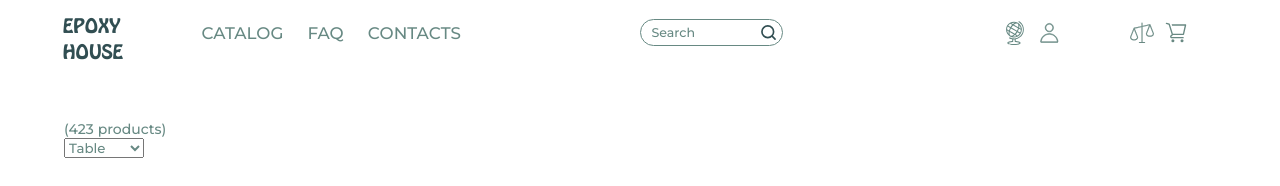
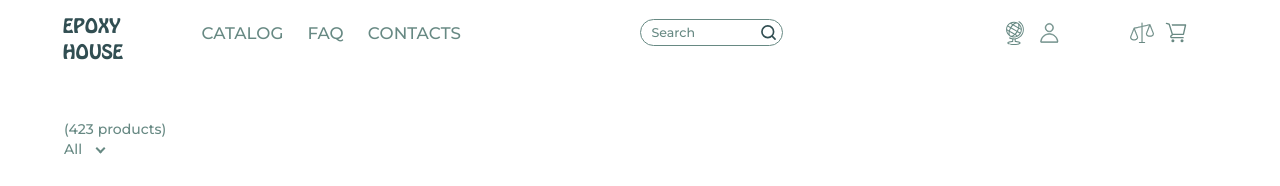
Before and after one commit to Aliques/EpoxyWood, a React (Create React App) app: page /catalog in a window 1280 px wide. Shown: the top 186 px of the page. Built offline with nearby package versions, Linux system fonts and the light colour scheme.

Commit message:
select control

```diff
--- a/src/App.css
+++ b/src/App.css
@@ -5,6 +5,7 @@
   --main-background:#e1e3ee;
   --light-text:#e0e4ee;
   --footer-backgound:#f4fafe;
+  --light-gray: #b2b2b2;
 }
 
 .App{
--- /dev/null
+++ b/src/Components/_controls/Select/Options.tsx
@@ -0,0 +1,18 @@
+import React, { ReactNode } from "react";
+import { useSelectContext } from "./SelectContext";
+import s from "./Select.module.css";
+
+const Option: React.FC<{
+  children: ReactNode | ReactNode[];
+  value: string;
+}> = ({ children, value }) => {
+  const { changeSelectedOption } = useSelectContext();
+
+  return (
+    <li className={s.select_option} onClick={() => changeSelectedOption(value)}>
+      {children}
+    </li>
+  );
+};
+
+export default Option;
--- /dev/null
+++ b/src/Components/_controls/Select/Select.module.css
@@ -0,0 +1,57 @@
+.show_dropdown_options {
+    min-height: 50px;
+    opacity: 1;
+    visibility: visible;
+}
+
+.hide_dropdown_options {
+    min-height: 0;
+    opacity: 0;
+    visibility: hidden;
+}
+
+.select_options {
+    list-style: none;
+    background-color: rgba(232, 232, 232, 0.85);
+    backdrop-filter: blur(5px);
+    line-height: 3em;
+    border-radius: 8px;
+    position: absolute;
+    top: 0;
+    width: 100%;
+    -webkit-box-shadow: 0 0 10px 0px var(--light-gray) inset;
+    -moz-box-shadow: 0 0 10px 0px var(--light-gray) inset;
+    box-shadow: 0 0 10px 0px var(--light-gray) inset;
+    cursor: pointer;
+}
+
+.select_container {
+    position: relative;
+}
+
+.selected_text {
+    padding: 2px 0;
+    cursor: pointer;
+}
+
+.selected_text::after {
+    content: "";
+    width: 5px;
+    height: 5px;
+    margin: 0 0 2px 15px;
+    top: 0;
+    border-top: 2px solid var(--natural-green) !important;
+    border-right: 2px solid var(--natural-green) !important;
+    transform: rotate(135deg);
+    display: inline-block;
+
+}
+
+.select_option:hover {
+    color: var(--dark-green);
+    -moz-transition: .5s;
+    -o-transition: .5s;
+    -webkit-transition: .5s;
+    transition: background-color, color .5s;
+    border-radius: 8px;
+}
--- /dev/null
+++ b/src/Components/_controls/Select/Select.tsx
@@ -0,0 +1,54 @@
+import React, { ReactNode, useState, useRef } from "react";
+import useOnClickOutside from "../../../Hooks/UseOnClickOutside";
+import s from "./Select.module.css";
+import sl from "classnames";
+import { SelectContext } from "./SelectContext";
+
+const Select: React.FC<{
+  children: ReactNode | ReactNode[];
+  defaultValue?: string;
+  placeholder?: string;
+}> = ({ children, defaultValue, placeholder }) => {
+  const [selectedOption, setSelectedOption] = useState(defaultValue || "");
+  const [showDropdown, setShowDropdown] = useState(false);
+  const showDropdownHandler = () => setShowDropdown(!showDropdown);
+  const selectPlaceholder = placeholder || "Choose an option";
+  const selectContainerRef = useRef(null);
+
+  const clickOutsideHandler = () => setShowDropdown(false);
+
+  useOnClickOutside(selectContainerRef, clickOutsideHandler);
+
+  const updateSelectedOption = (option: string) => {
+    setSelectedOption(option);
+    setShowDropdown(false);
+  };
+
+  return (
+    <SelectContext.Provider
+      value={{ selectedOption, changeSelectedOption: updateSelectedOption }}
+    >
+      <div className={s.select_container} ref={selectContainerRef}>
+        <div
+          className={
+            showDropdown ? sl(s.selected_text, s.active) : s.selected_text
+          }
+          onClick={showDropdownHandler}
+        >
+          {selectedOption.length > 0 ? selectedOption : selectPlaceholder}
+        </div>
+        <ul
+          className={
+            showDropdown
+              ? sl(s.select_options, s.show_dropdown_options)
+              : sl(s.select_options, s.hide_dropdown_options)
+          }
+        >
+          {children}
+        </ul>
+      </div>
+    </SelectContext.Provider>
+  );
+};
+
+export default Select;
--- /dev/null
+++ b/src/Components/_controls/Select/SelectContext.tsx
@@ -0,0 +1,19 @@
+import { createContext, useContext } from "react";
+
+const SelectContext = createContext<{
+  selectedOption: string;
+  changeSelectedOption: (option: string) => void;
+}>({
+  selectedOption: "",
+  changeSelectedOption: (option: string) => {},
+});
+
+const useSelectContext = () => {
+  const context = useContext(SelectContext);
+  if (!context) {
+    throw new Error("Error in creating the context");
+  }
+  return context;
+};
+
+export { useSelectContext, SelectContext };
--- /dev/null
+++ b/src/Hooks/UseOnClickOutside.ts
@@ -0,0 +1,29 @@
+import { useEffect, RefObject } from "react";
+
+type Event = MouseEvent | TouchEvent;
+
+const useOnClickOutside = <T extends HTMLElement = HTMLElement>(
+  ref: RefObject<T>,
+  handler: (event: Event) => void
+) => {
+  useEffect(() => {
+    const listener = (event: Event) => {
+      const el = ref?.current;
+      if (!el || el.contains((event?.target as Node) || null)) {
+        return;
+      }
+
+      handler(event); // Call the handler only if the click is outside of the element passed.
+    };
+
+    document.addEventListener("mousedown", listener);
+    document.addEventListener("touchstart", listener);
+
+    return () => {
+      document.removeEventListener("mousedown", listener);
+      document.removeEventListener("touchstart", listener);
+    };
+  }, [ref, handler]); // Reload only if ref or handler changes
+};
+
+export default useOnClickOutside;
--- a/src/Pages/Catalog.module.css
+++ b/src/Pages/Catalog.module.css
@@ -18,7 +18,9 @@
 .filter_container{
  margin: 30px 0;
 }
-
+.product_type{
+    width: 150px;
+}
 @media (max-width: 576px){
     .total_count{
         font-size: 0.8em;
--- a/src/Pages/Catalog.tsx
+++ b/src/Pages/Catalog.tsx
@@ -3,16 +3,19 @@ import sl from "classnames";
 import { ProductTypesSection } from "../Components/Home/ProductTypesSection";
 import { ProductCard } from "../Components/_controls/ProductCard";
 import RoundedButton from "../Components/_controls/RoundedButton";
+import Select from "../Components/_controls/Select/Select";
+import Option from "../Components/_controls/Select/Options";
 export const Catalog = () => {
   //TODO: temporary data
-  let list: number[] = [1, 1, 1, 1, 1, 1, 1, 1, 1, 1, 1, 1];
-  let typeList: { id: number; title: string }[] = [
-    { id: 0, title: "Table" },
-    { id: 1, title: "Doors" },
-    { id: 2, title: "Stairs" },
-    { id: 3, title: "Lighting" },
-    { id: 4, title: "Clock" },
-    { id: 5, title: "Decor" },
+  let list: number[] = [1, 2, 3, 4, 5, 6, 7, 8, 9, 10, 11, 12];
+  let typeList: KeyValuePairInterface<number, string>[] = [
+    { key: 0, value: "All" },
+    { key: 1, value: "Table" },
+    { key: 2, value: "Doors" },
+    { key: 3, value: "Stairs" },
+    { key: 4, value: "Lighting" },
+    { key: 5, value: "Clock" },
+    { key: 6, value: "Decor" },
   ];
   var totalCount: number = 423;
 
@@ -20,17 +23,17 @@ export const Catalog = () => {
     <div className={s.container}>
       <div className={s.filter_container}>
         <div className={s.total_count}>({totalCount} products)</div>
-        <div>
-          <select>
-            {typeList.map((o) => (
-              <option value={o.id}>{o.title}</option>
+        <div className={s.product_type}>
+          <Select defaultValue={typeList[0].value}>
+            {typeList.map((o, i) => (
+              <Option value={o.value}>{o.value}</Option>
             ))}
-          </select>
+          </Select>
         </div>
       </div>
       <div className={s.catalog_container}>
-        {list.map(() => (
-          <ProductCard />
+        {list.map((o) => (
+          <ProductCard key={o} />
         ))}
       </div>
       <div className={s.load_more_btn}>
```
Also changed, not shown: src/types/global.d.ts (added, +8 -0 lines).
